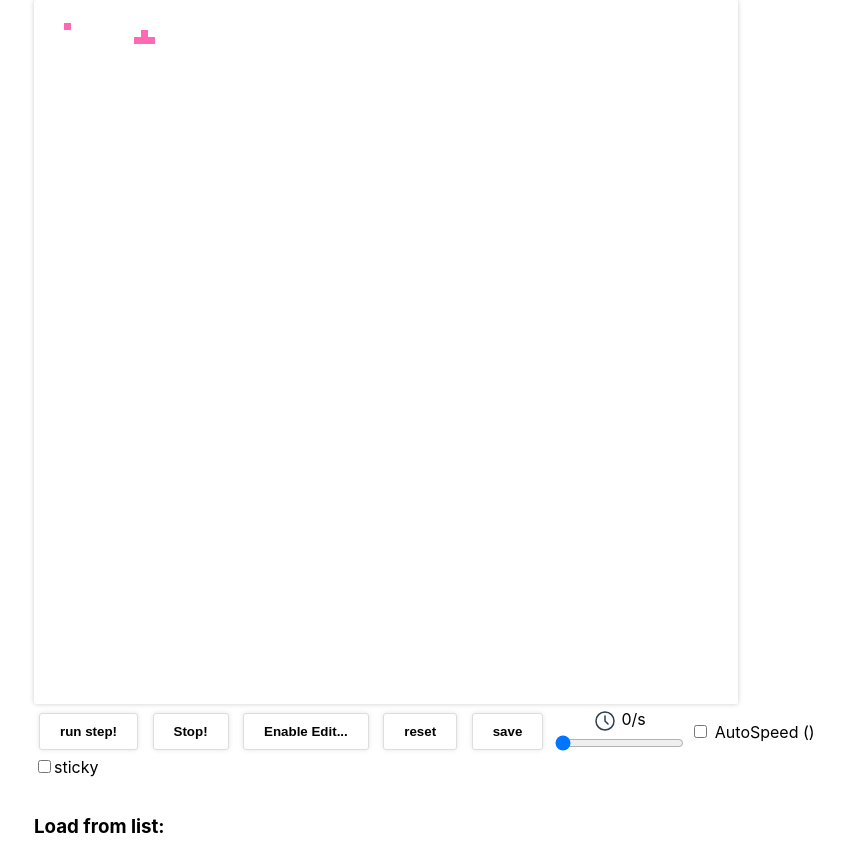
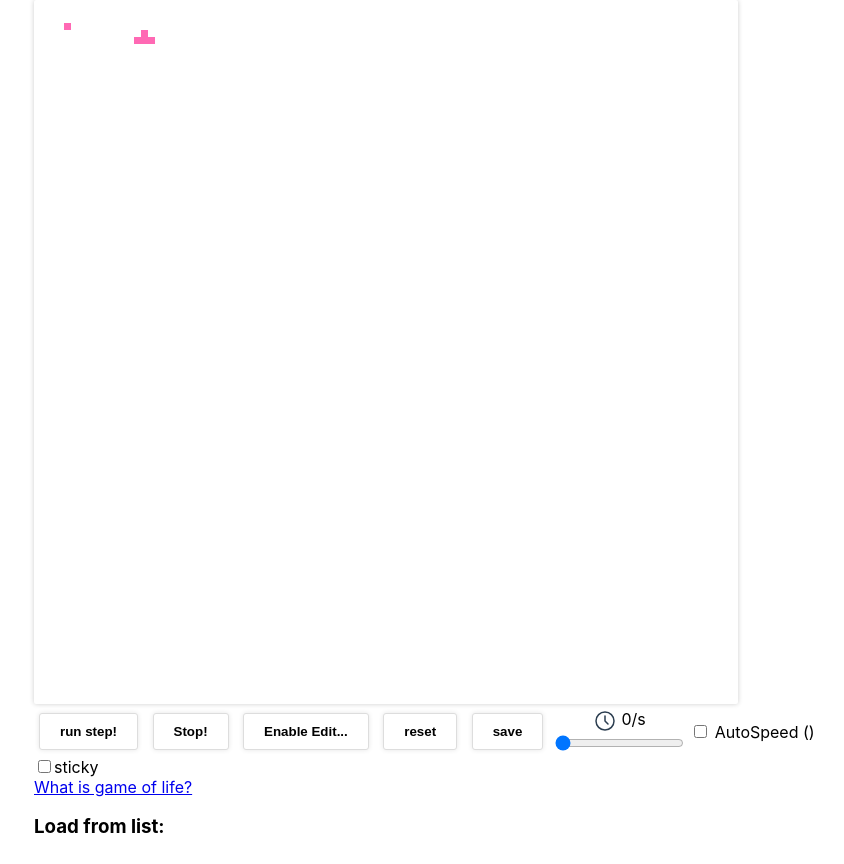
Before and after one commit to tidy-code/GOLjs, a plain HTML site: page index.html in a window 1280 px wide. Shown: the part 92-956 px from the top of the page, without its empty margins (94-938 px from the left). Drawn offline with Linux system fonts and the light colour scheme.

Commit message:
add wikipedia link
- target blank demo page

```diff
--- a/index.html
+++ b/index.html
@@ -33,6 +33,11 @@
             <br />
             <label><input type="checkbox" id="sticky-cells" />sticky</label>
             <br />
+            <a
+                href="https://en.wikipedia.org/wiki/Conway%27s_Game_of_Life"
+                target="_blank"
+                >What is game of life?</a
+            >
             <br />
             <h3>Load from list:</h3>
             <div id="saved-items"></div>
```
Also changed, not shown: 1 other file.
